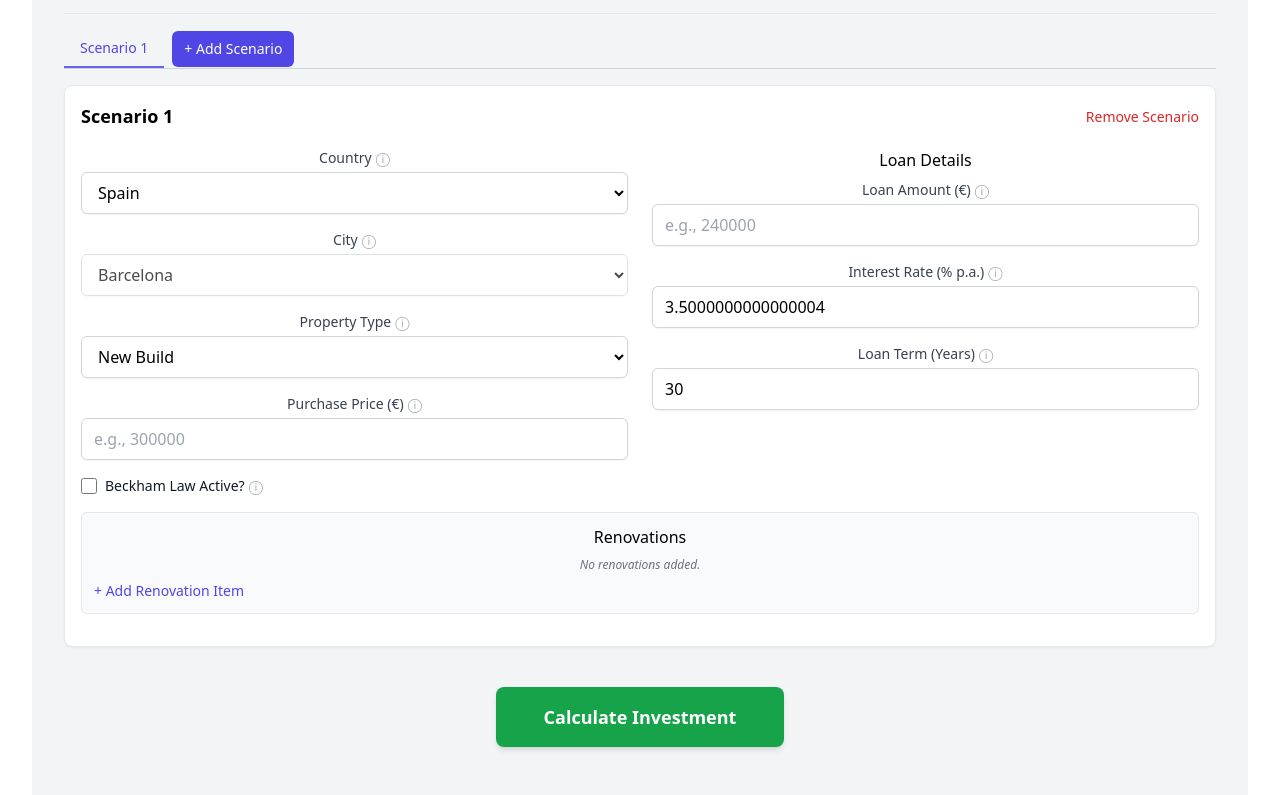
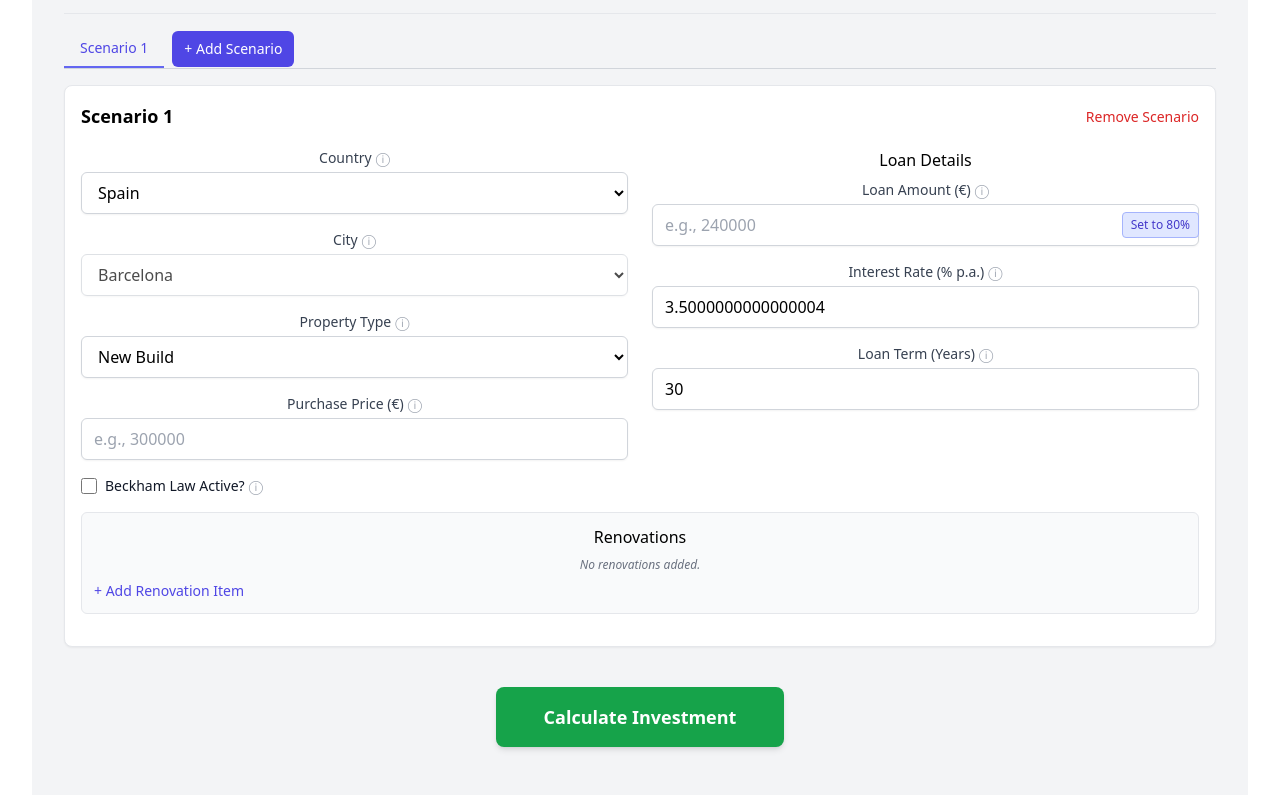
Before and after one commit to buildcomplete/manus_property_analyzer_it4, a React app in the folder frontend/: page / in a window 1280 px wide. Shown: the part 1060-1855 px from the top of the page. Built offline with nearby package versions, Linux system fonts and the light colour scheme; the HTML template or start-up script is replaced by a standard one.

Commit message:
manus 1.5.1, tried fixing api call (not working)

```diff
--- a/frontend/src/App.tsx
+++ b/frontend/src/App.tsx
@@ -502,6 +502,7 @@ const ScenarioInput = ({ scenario, onChange, onRemove, currency }: { scenario: S
                 {/* Column 2 */}
                 <div>
                     <h4 className="font-medium mb-2 text-md">Loan Details</h4>
+                    <div className="relative">
                         <InputField
                             label={`Loan Amount (${currency})`}
                             value={scenario.loan_details?.amount}
@@ -509,6 +510,20 @@ const ScenarioInput = ({ scenario, onChange, onRemove, currency }: { scenario: S
                             placeholder="e.g., 240000"
                             tooltip="The total amount of the loan."
                         />
+                        <button
+                            onClick={() => {
+                                if (scenario.new_flat_price) {
+                                    const eightyPercent = Math.round(scenario.new_flat_price * 0.8);
+                                    handleNestedChange('loan_details', 'amount', eightyPercent);
+                                }
+                            }}
+                            className="absolute right-0 top-8 px-2 py-1 text-xs bg-indigo-100 text-indigo-700 rounded hover:bg-indigo-200 border border-indigo-300"
+                            title="Set loan amount to 80% of property price"
+                            type="button"
+                        >
+                            Set to 80%
+                        </button>
+                    </div>
                     <InputField
                         label="Interest Rate (% p.a.)"
                         type="number"
```
Also changed, not shown: 1 other file (tests, documents, lock files or other folders). Lines whose indentation alone changed are shown as unchanged.
